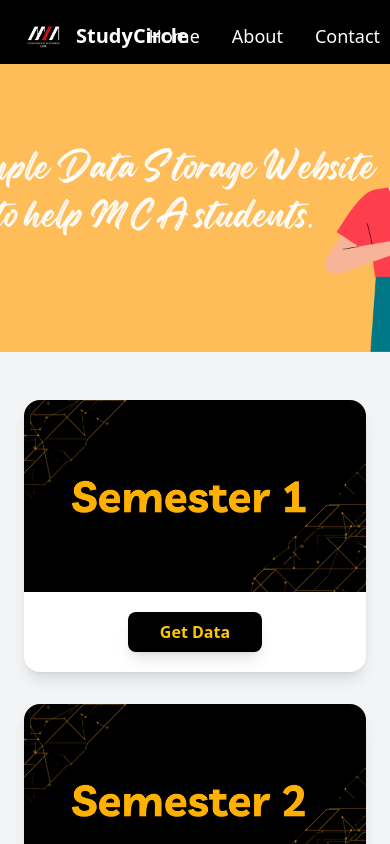
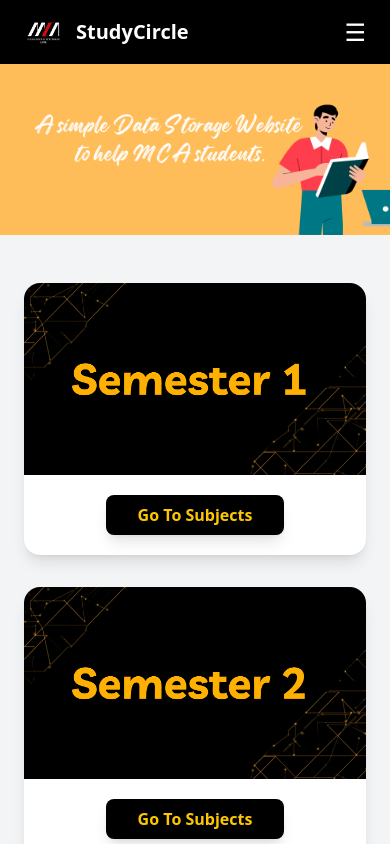
Before and after one commit to devHemja/study-circle, a React (Vite) app: page / in a window 390 px wide. Shown: the top 844 px of the page. Built offline with nearby package versions, Linux system fonts and the light colour scheme.

Commit message:
UI improvement

```diff
--- a/package.json
+++ b/package.json
@@ -13,6 +13,7 @@
     "@tailwindcss/vite": "^4.1.18",
     "react": "^19.2.0",
     "react-dom": "^19.2.0",
+    "react-icons": "^5.5.0",
     "react-router-dom": "^7.11.0"
   },
   "devDependencies": {
--- a/src/components/Header.jsx
+++ b/src/components/Header.jsx
@@ -1,28 +1,33 @@
 import { NavLink } from "react-router-dom";
+import { useState } from "react";
 import logo from "../assets/nitrr_mca_logo.jpg";
 
 export default function Header() {
+  const [menuOpen, setMenuOpen] = useState(false);
+
   return (
     <header className="w-full">
-
-      {/* 🔹 NAVBAR (FIXED) */}
-      <div className="bg-black text-white w-full fixed top-0 left-0 z-50 h-16">
-        <div className="max-w-7xl mx-auto px-6 py-4 flex items-center justify-between">
-
-          {/* Logo + Name */}
-          <div className="flex items-center gap-3">
+      {/* NAVBAR */}
+      <div className="bg-black text-white fixed top-0 left-0 w-full z-50 h-16">
+        <div className="max-w-7xl mx-auto px-6 h-full flex items-center justify-between">
+          {/* Logo (acts as Home) */}
+          <NavLink
+            to="/"
+            onClick={() => setMenuOpen(false)}
+            className="flex items-center gap-3"
+          >
             <img
               src={logo}
               alt="StudyCircle Logo"
               className="h-10 w-10 object-contain"
+              loading="eager"
+              decoding="async"
             />
-            <h1 className="text-xl font-bold">
-              StudyCircle
-            </h1>
-          </div>
+            <h1 className="text-xl font-bold">StudyCircle</h1>
+          </NavLink>
 
-          {/* NavLinks */}
-          <nav className="flex gap-8 text-lg font-medium">
+          {/* Desktop Navigation */}
+          <nav className="hidden md:flex gap-8 text-lg font-medium">
             <NavLink to="/" className="hover:text-yellow-400 transition">
               Home
             </NavLink>
@@ -34,9 +39,43 @@ export default function Header() {
             </NavLink>
           </nav>
 
+          {/* Mobile Menu Button */}
+          <button
+            onClick={() => setMenuOpen(!menuOpen)}
+            className="md:hidden text-2xl focus:outline-none"
+            aria-label="Toggle Menu"
+          >
+            ☰
+          </button>
         </div>
+
+        {/* Mobile Menu */}
+        {menuOpen && (
+          <div className="md:hidden bg-black text-white flex flex-col items-center gap-6 py-6">
+            <NavLink
+              to="/"
+              onClick={() => setMenuOpen(false)}
+              className="hover:text-yellow-400"
+            >
+              Home
+            </NavLink>
+            <NavLink
+              to="/about"
+              onClick={() => setMenuOpen(false)}
+              className="hover:text-yellow-400"
+            >
+              About
+            </NavLink>
+            <NavLink
+              to="/contact"
+              onClick={() => setMenuOpen(false)}
+              className="hover:text-yellow-400"
+            >
+              Contact
+            </NavLink>
+          </div>
+        )}
       </div>
-
     </header>
   );
 }
--- a/src/components/cards.jsx
+++ b/src/components/cards.jsx
@@ -1,13 +1,13 @@
-
 function Cards({ image, onClick }) {
   return (
     <div className="bg-white rounded-2xl shadow-lg hover:shadow-2xl transition-shadow duration-500 overflow-hidden transform hover:-translate-y-1">
-
       {/* Image */}
       <div className="w-full h-48 overflow-hidden">
         <img
           src={image}
           alt="semester"
+          loading="lazy"
+          decoding="async"
           className="w-full h-full object-cover hover:scale-105 transition-transform duration-500"
         />
       </div>
@@ -18,10 +18,9 @@ function Cards({ image, onClick }) {
           onClick={onClick}
           className="bg-black text-yellow-400 px-8 py-2 rounded-lg shadow-lg hover:bg-yellow-400 hover:text-black hover:shadow-xl transition duration-300 font-semibold"
         >
-          Get Data
+          Go To Subjects
         </button>
       </div>
-
     </div>
   );
 }
--- a/src/components/subjectImageCard.jsx
+++ b/src/components/subjectImageCard.jsx
@@ -1,37 +1,74 @@
 function SubjectImageCard({ image, link }) {
-
-  const handleClick = (e) => {
-    if (link === "#") {
-      e.preventDefault();
-    }
-  };
-
   return (
-    <a
-      href={link}
-      target={link !== "#" ? "_blank" : undefined}
-      rel={link !== "#" ? "noopener noreferrer" : undefined}
-      onClick={handleClick}
+    <div
       className="
-        block
-        bg-white
         rounded-2xl
-        shadow-[0_0_25px_rgba(0,0,0,0.45)]
-        hover:shadow-[0_0_45px_rgba(0,0,0,0.7)]
-        transform
-        hover:scale-105
-        hover:-translate-y-2
+        shadow-[0_0_22px_rgba(0,0,0,0.35)]
+        hover:shadow-[0_0_40px_rgba(0,0,0,0.6)]
         transition
         duration-300
-        cursor-pointer
+        overflow-hidden
+        flex
+        flex-col
       "
     >
+      {/* Image */}
       <img
         src={image}
         alt="subject"
-        className="w-full h-52 object-cover rounded-2xl"
+        loading="lazy"
+        decoding="async"
+        className="w-full h-52 object-cover"
       />
-    </a>
+
+      {/* Button Background */}
+      <div
+        className="
+          bg-gradient-to-r
+          from-slate-100
+          via-blue-100
+          to-slate-100
+          p-4
+          flex
+          justify-center
+        "
+      >
+        {link && link !== "#" ? (
+          <a
+            href={link}
+            target="_blank"
+            rel="noopener noreferrer"
+            className="
+              bg-gradient-to-r from-blue-700 to-indigo-700
+              text-white
+              px-8 py-2.5
+              rounded-xl
+              font-semibold
+              shadow-lg
+              hover:from-indigo-600 hover:to-blue-600
+              transition
+              duration-300
+            "
+          >
+            📥 Get Data
+          </a>
+        ) : (
+          <button
+            disabled
+            className="
+              bg-gray-300
+              text-gray-600
+              px-8 py-2.5
+              rounded-xl
+              font-semibold
+              cursor-not-allowed
+            "
+          >
+            Coming Soon
+          </button>
+        )}
+      </div>
+    </div>
   );
 }
 
--- a/src/pages/Home.jsx
+++ b/src/pages/Home.jsx
@@ -1,6 +1,7 @@
 import { useState } from "react";
 import Cards from "../components/cards";
 import SubjectImageCard from "../components/subjectImageCard";
+import { FaArrowLeft } from "react-icons/fa";
 
 import banner from "../assets/banner.png";
 
@@ -27,7 +28,7 @@ function Home() {
     { img: sem3, sem: 3 },
     { img: sem4, sem: 4 },
     { img: sem5, sem: 5 },
-    { img: placement, sem:6 },
+    { img: placement, sem: 6 },
   ];
 
   // Decide which subjects to show
@@ -43,12 +44,24 @@ function Home() {
 
   return (
     <div className="bg-gray-100 min-h-screen">
-
       {/* 🔹 Banner */}
       <div
-        className="w-full h-72 md:h-96 bg-cover bg-center"
-        style={{ backgroundImage: `url(${banner})` }}
-      />
+        className="
+  w-full
+  aspect-[16/7]
+  sm:aspect-[16/6]
+  md:aspect-[16/5]
+  max-h-[420px]
+  overflow-hidden
+"
+      >
+        <img
+          src={banner}
+          alt="StudyCircle Banner"
+          className="w-full h-full object-cover"
+          loading="eager"
+        />
+      </div>
 
       {/* 🔹 Semester Cards */}
       {!activeSem && (
@@ -68,11 +81,18 @@ function Home() {
       {/* 🔹 Subject Cards (Sem 1 / Sem 2) */}
       {activeSem && (
         <div className="max-w-6xl mx-auto px-6 py-12">
-
           {/* Heading */}
-          <h2 className="text-3xl font-bold text-center text-black mb-10">
-            Semester {activeSem} Subjects
-          </h2>
+          <div className="relative flex items-baseline justify-center">
+            <button
+              onClick={() => setActiveSem(null)}
+              className="absolute left-0 bg-black p-3 text-white flex items-center justify-center rounded-full shadow-2xl cursor-pointer"
+            >
+              <FaArrowLeft className="text-xl" />
+            </button>
+            <h2 className="text-3xl font-bold text-center text-black mb-10">
+              Subjects
+            </h2>
+          </div>
 
           {/* Subjects Grid */}
           <div className="grid grid-cols-1 sm:grid-cols-2 md:grid-cols-3 gap-8">
@@ -86,28 +106,9 @@ function Home() {
           </div>
 
           {/* Back Button */}
-          <div className="flex justify-center mt-14">
-            <button
-              onClick={() => setActiveSem(null)}
-              className="
-                bg-black text-white
-                px-12 py-3
-                rounded-xl
-                shadow-lg
-                hover:bg-yellow-400
-                hover:text-black
-                transition
-                duration-300
-                font-semibold
-              "
-            >
-              ⬅ Back to Semesters
-            </button>
-          </div>
-
+          <div className="flex justify-center mt-14"></div>
         </div>
       )}
-
     </div>
   );
 }
```
Also changed, not shown: 1 other file (tests, documents, lock files or other folders).
